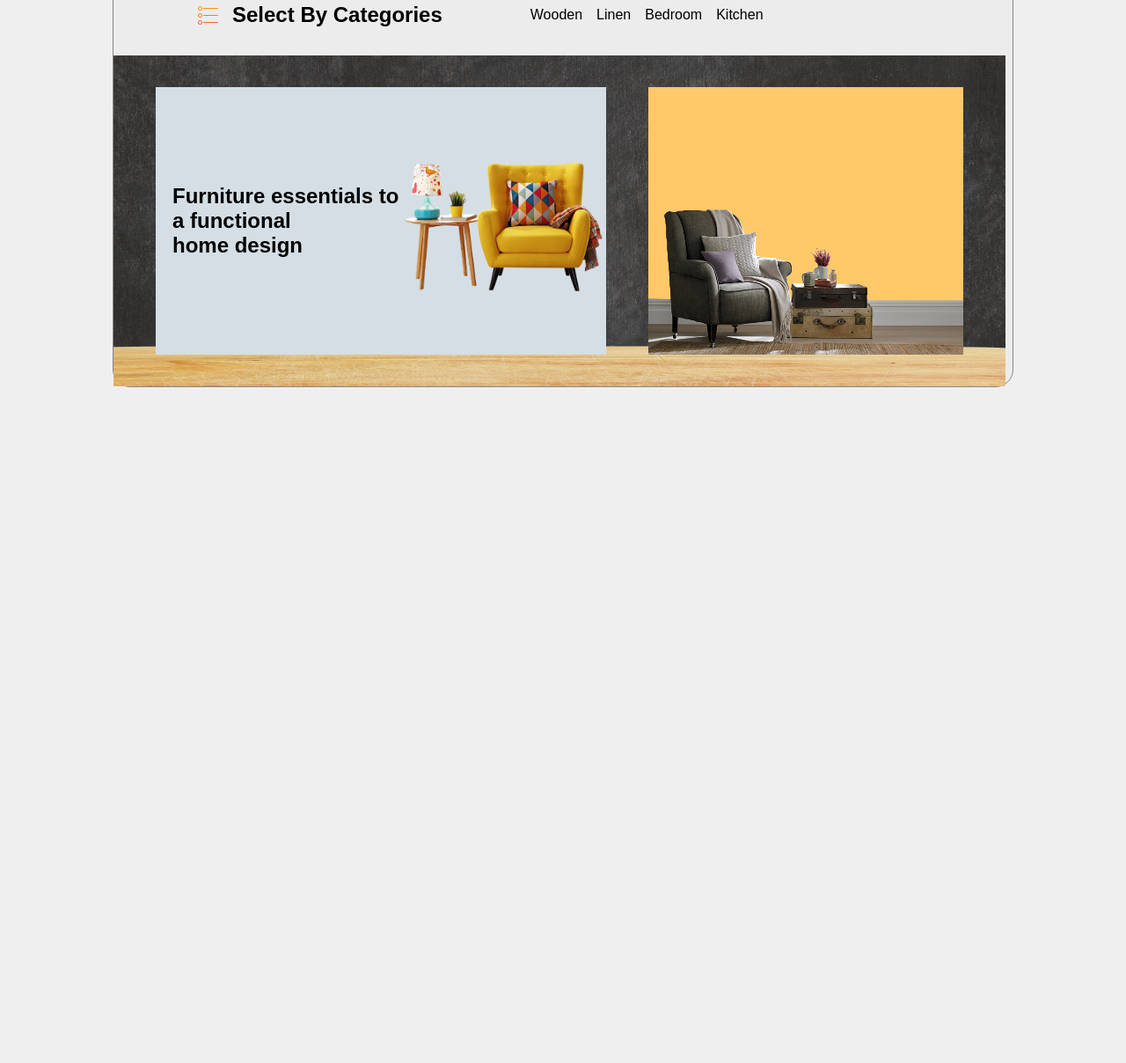
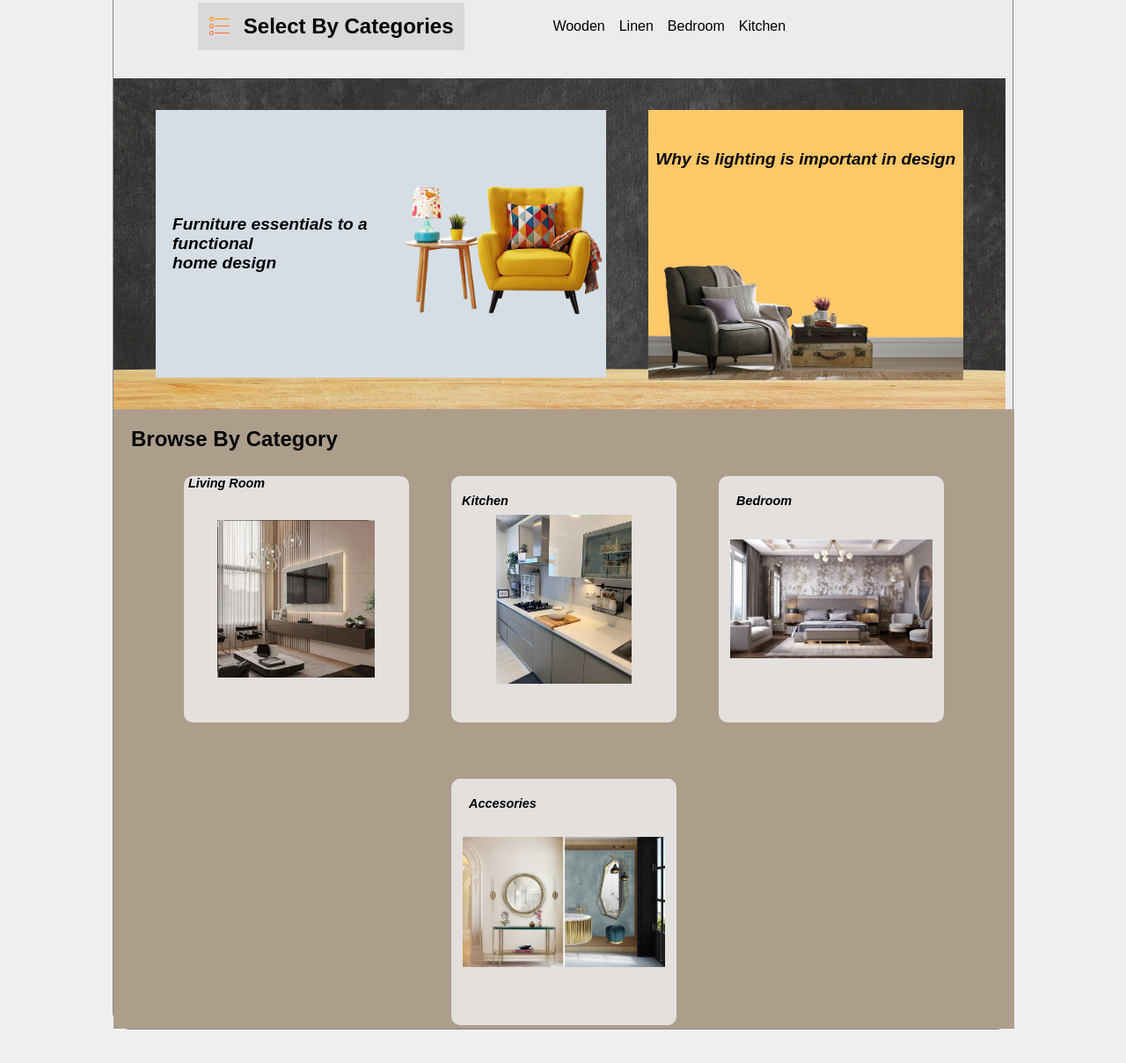
Before and after one commit to Caner-Yesiltas/Home-Furnishing-Page-Project, a plain HTML site: page index.html in a window 1280 px wide. Shown: the part 222-1430 px from the top of the page at 88% size. Before the commit the page ends 848 px from the top, so only its background shows below. Drawn offline with Linux system fonts and the light colour scheme; a web font is replaced by a local one.

Commit message:
Browse by category finished

```diff
--- a/index.html
+++ b/index.html
@@ -56,62 +56,82 @@
           </div>
         </div>
 
-
-
         <div class="nav-part2">
-
-<div class="Select" >
-
-
-    <img src="/images/unordered-list.png" alt="unordered-list">
+          <div class="Select">
+            <img src="/images/unordered-list.png" alt="unordered-list" />
 
             <div class="text">
               <h1>Select By Categories</h1>
             </div>
-
-
           </div>
 
-<div class="categories" >
-
+          <div class="categories">
             <ul>
-        <li>Wooden </li>
+              <li>Wooden</li>
               <li>Linen</li>
               <li>Bedroom</li>
               <li>Kitchen</li>
             </ul>
+          </div>
+        </div>
+      </nav>
+
+      <main>
+        <section class="section-1">
+          <div class="sofa">
+            <h1>Furniture essentials to a functional <br />home design</h1>
+            <img src="/images/sofa.png" alt="sofa" />
+          </div>
+
+          <div class="armchair">
+            <h1>Why is lighting is important in design</h1>
+            <img src="/images/armchair.png" alt="armchair" />
+          </div>
+        </section>
+
+        <section class="section-2" >
+
+                <h1>Browse By Category</h1>
+
+                <div class="cards">
+
+                    <div class="card1">
+                        <h1>Living Room</h1>
+                    </div>
+
+
+                    <div class="card2">
+                        <h1>Kitchen</h1>
+                    </div>
+
+
+                    <div class="card3">
+                        <h1>Bedroom</h1>
+                    </div>
+
+
+                    <div class="card4">
+                        <h1>Accesories</h1>
+                    </div>
+
+
+
+
+
+
+
 
                 </div>
 
 
 
-        </div>
-      </nav>
-
-<main>
-
-<section class="section-1">
-
-<div class="sofa" >
-<h1>Furniture essentials to a functional <br>home design</h1>
-    <img src="/images/sofa.png" alt="sofa">
-
-</div>
 
 
-<div class="armchair" >
-
-<img src="/images/armchair.png" alt="armchair">
-
-</div>
 
 
 
         </section>
-
-
       </main>
-
     </div>
   </body>
 </html>
--- a/style.css
+++ b/style.css
@@ -143,6 +143,8 @@ margin-top: 30px;
     gap: 1rem;
     margin-right: 100px;
     margin-left: 6rem;
+    background-color: #D9D9D9;
+    padding: 0.8rem;
 
 
 }
@@ -172,6 +174,7 @@ margin-top: 30px;
    display: flex;
    justify-content: space-evenly;
    align-items: center;
+   flex-wrap: wrap;
 
 
 
@@ -184,10 +187,12 @@ height: 38vh;
 display: flex;
 justify-content: space-around;
 align-items: center;
+position: relative;
+cursor: pointer;
 }
 
 .armchair img{
-    height: 38vh;
+    height: 30vh;
     width: 28vw;
 }
 
@@ -195,6 +200,12 @@ align-items: center;
     background-color:#FFC868 ;
     width: 28vw;
     height: 38vh;
+    display: flex;
+    flex-direction: column;
+
+    align-items: center;
+    justify-content: center;
+    cursor: pointer;
 
 
 }
@@ -207,7 +218,115 @@ height: 25vh;
 .sofa h1{
     font-family: "Bellota Text", sans-serif;
     font-weight: 700;
-    font-style: normal;
-    font-size: 24px;
+    font-style: italic;
+    font-size: 2.4vh;
     margin-left: 1.2rem;
+
+
 }
+
+.armchair h1{
+    font-family: "Bellota Text", sans-serif;
+    font-weight: 700;
+    font-style: italic;
+    font-size: 2.4vh;
+  padding-top: 3rem;
+
+
+}
+
+.section-2{
+    background-color: #AC9E8B;
+    height: 88vh;
+
+
+
+
+}
+
+.card1{
+    width: 20vw;
+    height: 35vh;
+    background-color: #E3E0DE;
+    background-image: url(/images/living-room.jpg);
+    background-position: center;
+    background-repeat: no-repeat;
+    background-size: 70%;
+    border-radius: 10px;
+    cursor: pointer;
+}
+
+
+.card2{
+    width: 20vw;
+    height: 35vh;
+    background-color: #E3E0DE;
+    background-image: url(/images/kitchen.jpg) ;
+    background-position: center;
+    background-repeat: no-repeat;
+    background-size: 60%;
+    border-radius: 10px;
+
+    cursor: pointer;
+}
+
+
+.card3{
+    width: 20vw;
+    height: 35vh;
+    background-color: #E3E0DE;
+    background-image: url(/images/bedroom.jpg);
+    background-position: center;
+    background-repeat: no-repeat;
+    background-size: 90%;
+    border-radius: 10px;
+    cursor: pointer;
+
+
+}
+
+.card4{
+    width: 20vw;
+    height: 35vh;
+    background-color: #E3E0DE;
+    background-image: url(/images/accesories.png);
+    background-position: center;
+    background-repeat: no-repeat;
+    background-size: 90%;
+    border-radius: 10px;
+    cursor: pointer;
+
+
+}
+
+.cards{
+    display: flex;
+    flex-wrap: wrap;
+    justify-content: center;
+    align-items: center;
+   height: 80vh;
+   width: 80vw;
+
+   gap: 3rem;
+}
+
+.cards h1{
+    font-family: "Bellota Text", sans-serif;
+    font-weight: 700;
+    font-style: italic;
+    font-size: 1.8vh;
+
+}
+
+.section-2 h1{
+   padding: 20px;
+}
+
+.card1 h1{
+    margin-left: -15px;
+    margin-top: -20px;
+}
+
+.card2 h1{
+    margin-left: -8px;
+}
```
Lines whose indentation alone changed are shown as unchanged.
